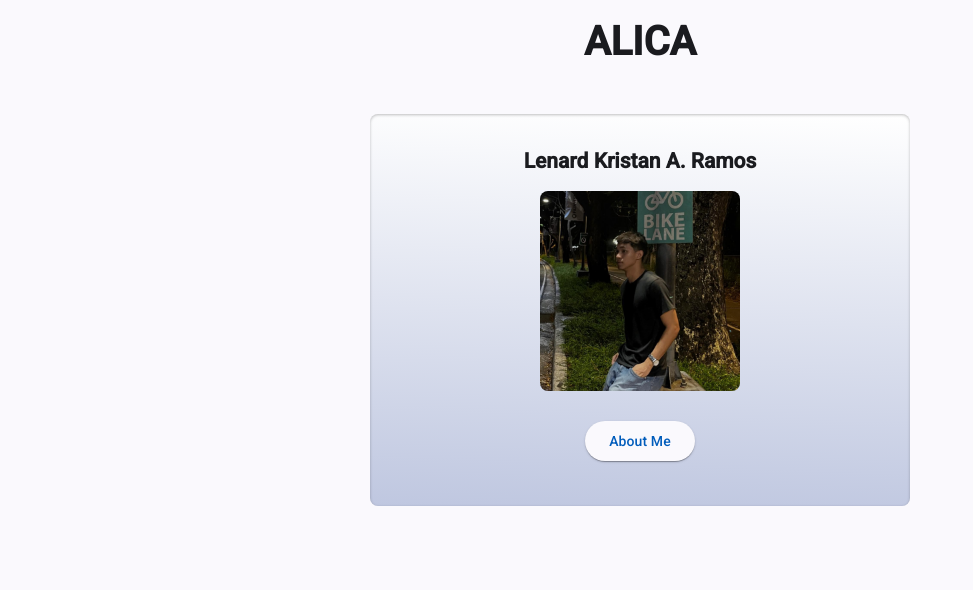
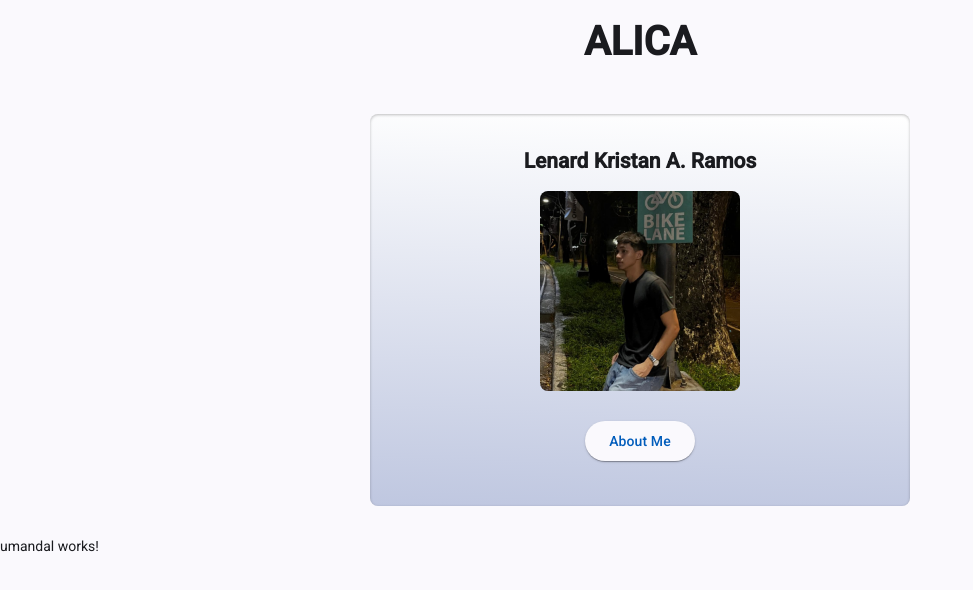
Before and after one commit to ILT-ALICA/S-ITWB415-Enabling-Assessment-3, an Angular app in the folder ALICA/: page / in a window 1280 px wide. Shown: the top 590 px of the page, without its empty margins (0-973 px from the left). Built offline with nearby package versions, Linux system fonts and the light colour scheme.

Commit message:
feat(umandal): create umandal component and register in root app

```diff
--- a/ALICA/src/app/app.html
+++ b/ALICA/src/app/app.html
@@ -1,3 +1,4 @@
 <h1>{{ title() }}</h1>
 
 <app-ramos></app-ramos>
+<app-umandal></app-umandal>
--- a/ALICA/src/app/app.ts
+++ b/ALICA/src/app/app.ts
@@ -1,8 +1,9 @@
 import { Component, signal } from '@angular/core';
 import { Ramos } from './ramos/ramos';
+import { Umandal } from './umandal/umandal';
 
 @Component({
-  imports: [Ramos],
+  imports: [Ramos, Umandal],
   selector: 'app-root',
   styleUrl: './app.scss',
   templateUrl: './app.html',
--- /dev/null
+++ b/ALICA/src/app/umandal/umandal.html
@@ -0,0 +1 @@
+<p>umandal works!</p>
```
Also changed, not shown: ALICA/src/app/umandal/umandal.ts (added, +9 -0 lines), ALICA/src/app/umandal/umandal.scss (added), 1 other file (tests, documents, lock files or other folders).
